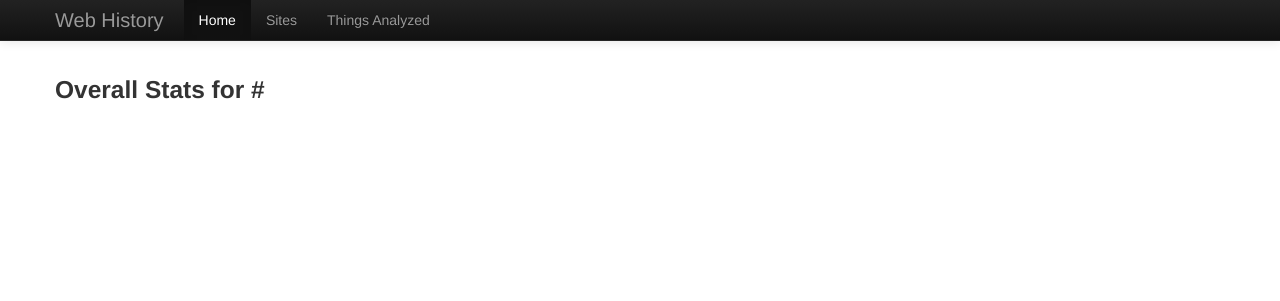
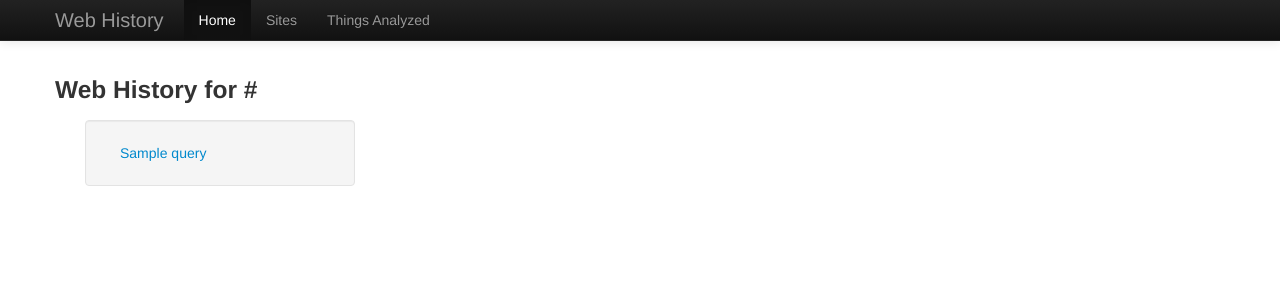
Before and after one commit to kateodell/web-history, a Flask app: template templates/site_data.html in a window 1280 px wide. Shown: the top 301 px of the page. Run offline with Flask 2, Linux system fonts and the light colour scheme; the template is opened without the code that fills it: most values are stand-ins (such as "Sample title", 1, 10 or a date in 2020); some libraries are stand-ins or nearby versions.

Commit message:
fixed minor graph-related issues, other small clean-ups

```diff
--- a/app.py
+++ b/app.py
@@ -4,34 +4,38 @@ import json
 
 app = Flask(__name__)
 
+
 @app.route('/')
 def index():
     sites = model.session.query(model.Site).all()
     return render_template("index.html", sites=sites)
 
+
 @app.route('/sites')
 def display_sites():
-     sites = model.session.query(model.Site).all()
-     urls = [s.url for s in sites]
-     return render_template("sites.html", urls=urls)
+    sites = model.session.query(model.Site).all()
+    urls = [s.url for s in sites]
+    return render_template("sites.html", urls=urls)
+
 
 @app.route('/sites/<site_name>')
 def display_site(site_name):
     site = model.session.query(model.Site).filter_by(url=site_name).one()
-    #data = site.get_data_for_display("num_images")
     queries = model.session.query(model.Query).all()
-    return render_template("site_data.html", site=site, queries=queries)#, data=data)
+    return render_template("site_data.html", site=site, queries=queries)
+
 
 @app.route('/analyze')
 def display_all_queries():
-     queries = model.session.query(model.Query).all()
-     return render_template("analyze.html", queries=queries)
+    queries = model.session.query(model.Query).all()
+    return render_template("analyze.html", queries=queries)
+
 
 @app.route('/analyze/<query_name>')
 def display_query(query_name):
     query = model.session.query(model.Query).filter_by(name=query_name).one()
-    # data = query.get_aggregate_data()
-    return render_template("query_data.html", query=query)#, data=data)
+    return render_template("query_data.html", query=query)
+
 
 @app.route('/api')
 def get_api_data():
@@ -45,17 +49,19 @@ def get_api_data():
         return "ERROR - you must specify a query"
     query = model.session.query(model.Query).filter_by(name=query_name).first()
     if not query:
-            return "ERROR - that query name does not exist"
+            return "ERROR - that query name does not exist", 400
 
     #  if a specific url is given, return the desired query data for that one site
     if url and url != "all":
         site = model.session.query(model.Site).filter_by(url=url).first()
         if not site:
-            return "ERROR - that url does not exist"
+            return "ERROR - there is no data yet for that url"
         else:
-            return json.dumps([{'data':site.get_data_for_display(query.name), 'name':query.long_name }, { 'data' : query.get_aggregate_data(x_unit="date"), 'name':"All Sites", 'aggr_format':query.aggr_format }])
-    else:  #if no site is specified, or "all" is specified as site, return aggregate data
-        return json.dumps([{ 'data' : query.get_aggregate_data(), 'name':query.long_name, 'aggr_format':query.aggr_format }])
+            site_data = {'data':site.get_data_for_display(query.name), 'name':query.long_name }
+            aggr_data = { 'data' : query.get_aggregate_data(method="avg", x_unit="date"), 'name':"All Sites", 'aggr_format':query.aggr_format }
+            return json.dumps([site_data, aggr_data])
+    else:  # if no site is specified, or "all" is specified as site, return aggregate data
+        return json.dumps([{ 'data' : query.get_aggregate_data(), 'name':query.long_name, 'aggr_format':query.aggr_format}])
 
 
 if __name__ == "__main__":
--- a/static/js/render_graph.js
+++ b/static/js/render_graph.js
@@ -1,6 +1,7 @@
 function render_graph(selected_name, selected_long_name, api_parameters, aggregate){
+    var ajaxGraph
     if(aggregate){
-    var ajaxGraph = new Rickshaw.Graph.Ajax( {
+        ajaxGraph = new Rickshaw.Graph.Ajax( {
 
         element: document.getElementById("chart_" + selected_name),
         height: 250,
@@ -11,12 +12,11 @@ function render_graph(selected_name, selected_long_name, api_parameters, aggrega
         onComplete: function(transport) {
             var graph = transport.graph;
             var format = function(n) {
-                console.log("n is " + n);
                 return Math.floor(n/4) + 1996;
-                if (n % 4 === 0)
-                    return Math.floor(n/4) + 1996;
-                else
-                    return "";
+                // if (n % 4 === 0)
+                //     return Math.floor(n/4) + 1996;
+                // else
+                //     return "";
             };
 
             var x_format = function(n){
@@ -66,8 +66,7 @@ function render_graph(selected_name, selected_long_name, api_parameters, aggrega
             ]
     } );
     } else {
-            var ajaxGraph = new Rickshaw.Graph.Ajax( {
-
+        ajaxGraph = new Rickshaw.Graph.Ajax( {
             element: document.getElementById("chart_" + selected_name),
             height: 250,
             width: 700,  //TODO: figure out how to avoid hardcoding the width
@@ -111,5 +110,5 @@ function render_graph(selected_name, selected_long_name, api_parameters, aggrega
         } );
     }
 
-    return ajaxGraph
+    return ajaxGraph;
 }
--- a/templates/analyze.html
+++ b/templates/analyze.html
@@ -24,8 +24,8 @@
             <ul class="nav nav-list">
                 {% set selected = queries[0] %}
                 {% for q in queries %}
-                    <li{% if q == selected %} class="active"{% endif %}>
-                        <a class="graph_selector" id="{{q.name}}" href="#{{q.name}}">{{ q.long_name }}</a>
+                    <li class="graph_selector{% if q == selected %} active{% endif %}" id="{{q.name}}">
+                        <a  href="#{{q.name}}">{{ q.long_name }}</a>
                         <!-- <a class="refresh" id="{{q.name}}" href="/analyze/{{q.name}}">{{ q.long_name }}</a> -->
                     </li>
                 {% endfor %}
@@ -50,6 +50,8 @@
         // Show selected div, hide the others
         $(".graph_selector").click(function () {
             $(".history_chart").hide();
+            $(".active").removeClass("active");
+            $(this).addClass("active");
             $("#chart_container_" + $(this).attr("id")).show();
         });
     </script>
--- a/templates/site_data.html
+++ b/templates/site_data.html
@@ -17,16 +17,44 @@
 
 {% block content %}
 
+<h3>Web History for {{site.url}}</h3>
 
+<!-- Selector Column on left side -->
+<div class="span3">
+    <div class="well sidebar-nav">
+        <ul class="nav nav-list">
+            {% set selected = queries[0] %}
+            {% for q in queries %}
+                <li class="graph_selector{% if q == selected %} active{% endif %}" id="{{q.name}}">
+                        <a  href="#{{q.name}}">{{ q.long_name }}</a>
+<!--                 <li{% if q == selected %} class="active"{% endif %}>
+                    <a class="graph_selector" id="{{q.name}}" href="#{{q.name}}">{{ q.long_name }}</a> -->
+                    <!-- <a class="refresh" id="{{q.name}}" href="/analyze/{{q.name}}">{{ q.long_name }}</a> -->
+                </li>
+            {% endfor %}
+        </ul>
+    </div>
+</div>
 
-<h3>Overall Stats for {{site.url}}</h3>
 {% for query in queries %}
     <div class="span8">
         {% include "render_graph.html" %}
             <script>
                 var api_parameters = "query={{ query.name }}" + "&site={{site.url}}";
                 var siteGraph = render_graph("{{ query.name }}", "{{ query.long_name }}", api_parameters, false);
+                if({{query.name}} !== {{selected.name}}){
+                    $("div#chart_container_{{query.name}}").hide();
+                }
             </script>
     </div>
+    <script type="text/javascript">
+        // Show selected div, hide the others
+        $(".graph_selector").click(function () {
+            $(".history_chart").hide();
+            $(".active").removeClass("active");
+            $(this).addClass("active");
+            $("#chart_container_" + $(this).attr("id")).show();
+        });
+    </script>
 {% endfor %}
 {% endblock %}
```
Also changed, not shown: get_data.py (+8 -4 lines), model.py (+26 -25 lines). Lines whose indentation alone changed are shown as unchanged.
